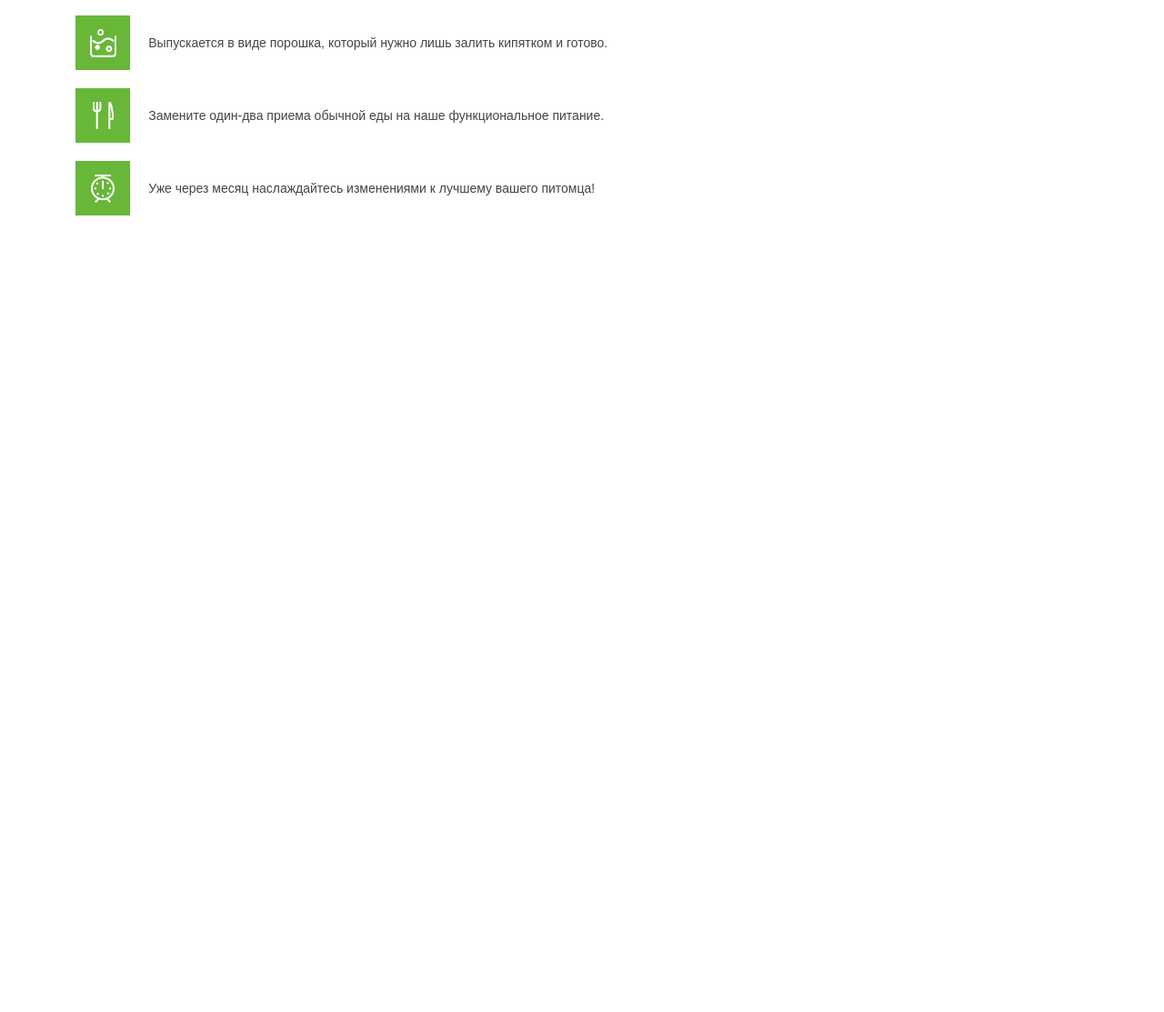
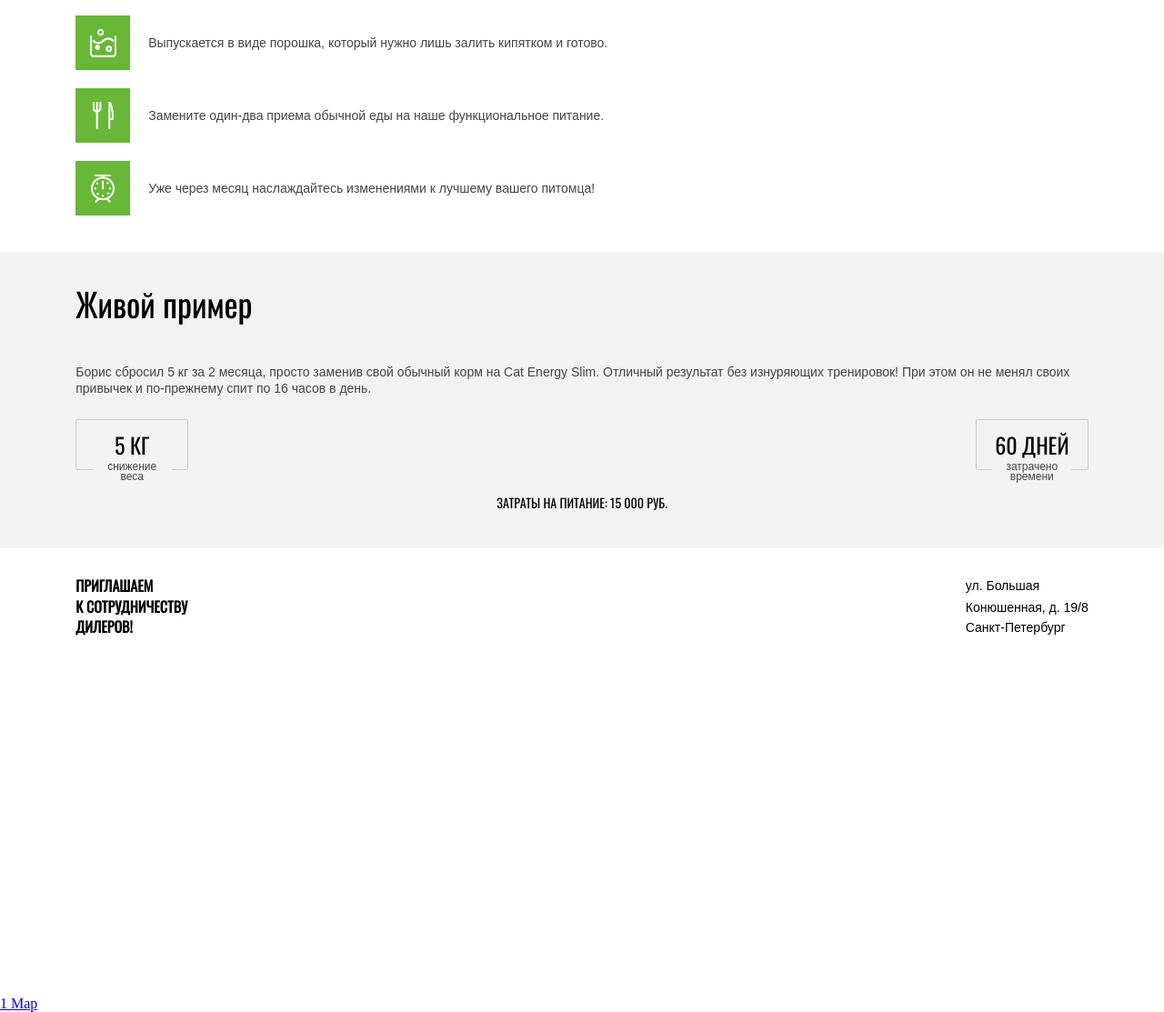
Before and after one commit to Yura-Alekseev/booking-yura, a website: page index.html in a window 1280 px wide. Shown: the part 1304-2417 px from the top of the page at 91% size. Before the commit the page ends 1581 px from the top, so only its background shows below. Drawn offline with Linux system fonts and the light colour scheme; a script that the page names is missing.

Commit message:
added results, contacts, map component

```diff
--- a/index.html
+++ b/index.html
@@ -167,8 +167,71 @@
             </div>
         </div>
     </section>
+
+    <section class="content-section results">
+        <div class="content-section__wrapper">
+            <div class="results__wrapper">
+                <h2 class="title">Живой пример</h2>
+
+                <p class="results__text">
+                    Борис сбросил 5 кг за 2 месяца, просто заменив свой обычный корм на Cat Energy Slim.
+                    Отличный результат без изнуряющих тренировок!
+                    При этом он не менял своих привычек и по-прежнему спит по 16 часов в день.
+                </p>
+
+                <div class="results__showing">
+                    <div class="results__showing-item">
+                        <div class="results__showing-wrapper">
+                            <span class="results__showing-title">
+                                снижение веса
+                            </span>
+                        </div>
+
+                        <span class="results__showing-value">5 кг</span>
+                    </div>
+
+                    <div class="results__showing-item">
+                        <div class="results__showing-wrapper">
+                            <span class="results__showing-title">
+                                затрачено времени
+                            </span>
+                        </div>
+
+                        <span class="results__showing-value">60 дней</span>
+                    </div>
+
+                    <span class="results__showing-cost">Затраты на питание: 15 000 РУБ.</span>
+                </div>
+            </div>
+        </div>
+    </section>
+
+    <div class="address">
+        <section class="content-section contacts">
+            <div class="content-section__wrapper">
+                <h2 class="contacts__title">
+                    Приглашаем<br>
+                    к сотрудничеству<br>
+                    дилеров!
+                </h2>
+
+                <div class="contacts__wrapper">
+                    <div class="contacts__sub-wrapper">
+                        <address class="contacts__address">ул. Большая<br> Конюшенная, д. 19/8</address>
+                        <span class="contacts__city">Санкт-Петербург</span>
+                    </div>
+                </div>
+            </div>
+        </section>
+
+        <section class="map" id="wrapper-9cd199b9cc5410cd3b1ad21cab2e54d3">
+            <div id="map-9cd199b9cc5410cd3b1ad21cab2e54d3"></div>
+            <a href="https://embedgooglemap.1map.com/ru?embed_id=175608">1 Map</a>
+        </section>
+    </div>
 </main>
 
+<script src="js/map.js"></script>
 <script src="js/script.js"></script>
 </body>
 </html>
--- /dev/null
+++ b/js/map.js
@@ -0,0 +1,12 @@
+(function () {
+    var setting = {"height":400,"width":1920,"zoom":18,"queryString":"Большая Конюшенная улица, 19/8, Санкт-Петербург, Россия","place_id":"ChIJwVwUyg8xlkYRB4Aj2Egms0I","satellite":false,"centerCoord":[59.93847795240343,30.322837650856762],"cid":"0x42b32648d8238007","lang":"ru","cityUrl":"/russia/saint-petersburg","cityAnchorText":"Карта [CITY1], Северо-Западный регион, Россия","id":"map-9cd199b9cc5410cd3b1ad21cab2e54d3","embed_id":"175608"};
+    var d = document;
+    var s = d.createElement('script');
+    s.src = 'https://embedgooglemap.1map.com/js/script-for-user.js?embed_id=175608';
+    s.async = true;
+    s.onload = function (e) {
+        window.OneMap.initMap(setting)
+    };
+    var to = d.getElementsByTagName('script')[0];
+    to.parentNode.insertBefore(s, to);
+})();
--- /dev/null
+++ b/scss/components/contacts.scss
@@ -0,0 +1,45 @@
+.contacts .content-section__wrapper {
+  flex-direction: row;
+  align-items: flex-start;
+  justify-content: space-between;
+  padding: 30px 0;
+}
+
+.contacts__title {
+  width: 50%;
+  height: 70px;
+  font-family: "Oswald Regular", sans-serif;
+  line-height: 1.4;
+  font-size: 16px;
+  color: #000000;
+  text-transform: uppercase;
+}
+
+.contacts__wrapper {
+  display: flex;
+  flex-direction: column;
+  justify-content: space-between;
+  align-items: flex-end;
+  width: 50%;
+  height: 67px;
+}
+
+.contacts__sub-wrapper {
+  display: flex;
+  flex-direction: column;
+  justify-content: space-between;
+}
+
+.contacts__address {
+  font-family: Arial, sans-serif;
+  font-style: normal;
+  line-height: 1.7;
+  font-size: 14px;
+}
+
+.contacts__city {
+  font-family: Arial, sans-serif;
+  font-style: normal;
+  line-height: 1.4;
+  font-size: 14px;
+}
--- /dev/null
+++ b/scss/components/map.scss
@@ -0,0 +1,7 @@
+.map div {
+  height: 362px !important;
+}
+
+.map iframe {
+  height: 362px !important;
+}
--- /dev/null
+++ b/scss/components/results.scss
@@ -0,0 +1,81 @@
+.results {
+  padding-bottom: 40px;
+  background: #f2f2f2;
+}
+
+.results__wrapper {
+  display: flex;
+  flex-direction: column;
+  width: 100%;
+}
+
+.results__text {
+  margin-bottom: 25px;
+  font-family: Arial, sans-serif;
+  font-size: 14px;
+  color: #444444;
+  line-height: 1.3;
+}
+
+.results__showing {
+  display: flex;
+  flex-direction: row;
+  justify-content: space-between;
+  flex-wrap: wrap;
+}
+
+.results__showing-item {
+  position: relative;
+  display: flex;
+  justify-content: center;
+  align-items: center;
+  width: 124px;
+  height: 56px;
+  margin-bottom: 25px;
+  text-align: center;
+  border: 1px solid #cdcdcd;
+  border-radius: 2px;
+}
+
+.results__showing-wrapper {
+  position: absolute;
+  bottom: -13px;
+  left: 0;
+  right: 0;
+  margin: 0 auto;
+  display: flex;
+  justify-content: center;
+  align-items: center;
+  width: 87px;
+  background: #f2f2f2;
+}
+
+.results__showing-title {
+  width: 60px;
+  text-align: center;
+  font-family: Arial, sans-serif;
+  font-size: 12px;
+  line-height: 0.9;
+  color: #444444;
+}
+
+.results__showing-value {
+  display: flex;
+  justify-content: center;
+  align-items: center;
+  font-family: "Oswald Regular", sans-serif;
+  font-size: 24px;
+  color: #000000;
+  text-transform: uppercase;
+}
+
+.results__showing-cost {
+  display: flex;
+  justify-content: center;
+  align-items: center;
+  width: 100%;
+  font-family: "Oswald Regular", sans-serif;
+  font-size: 14px;
+  color: #000000;
+  text-transform: uppercase;
+}
--- a/scss/style.scss
+++ b/scss/style.scss
@@ -16,3 +16,10 @@
 
 @import "scss/components/advantages";
 @import "scss/components/advantages-item";
+
+@import "scss/components/results";
+
+
+@import "scss/components/contacts";
+
+@import "scss/components/map";
```
Also changed, not shown: css/components/contacts.css (added), css/components/map.css (added), css/components/results.css (added), css/style.css.
